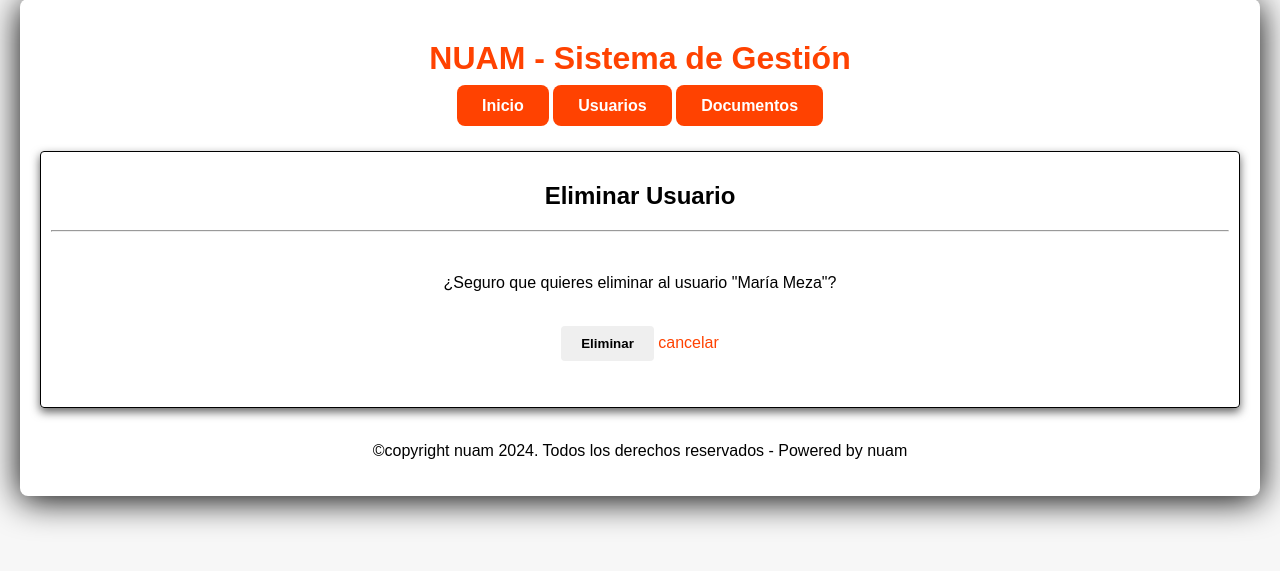
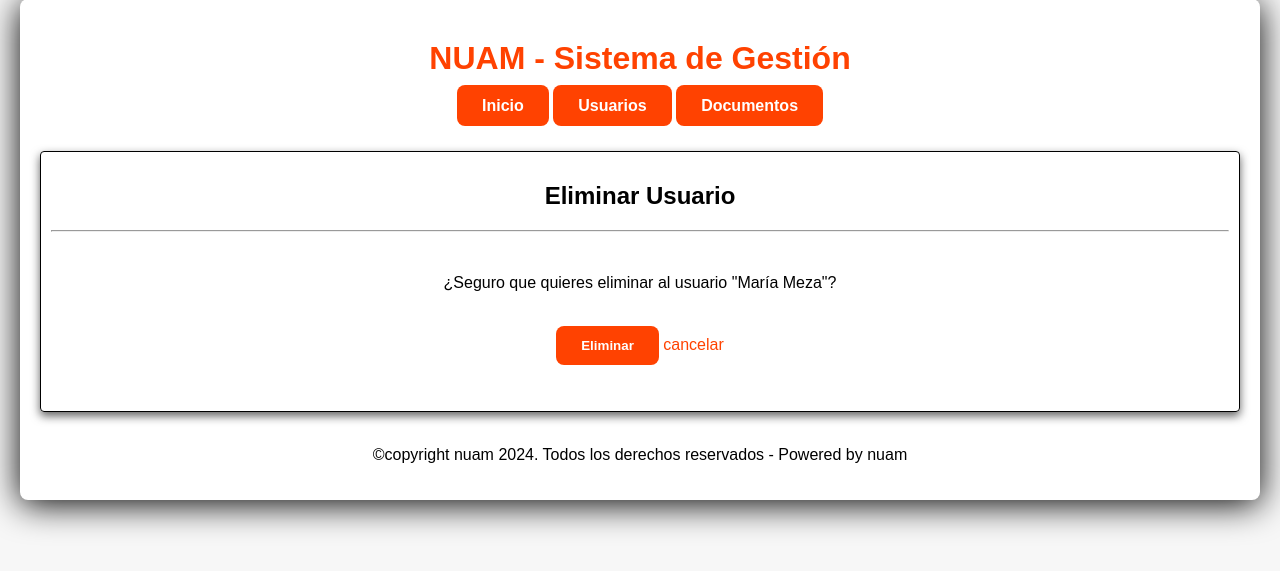
Before and after one commit to kiuiwi/nuam, a Django app: page /usuarios/usuarios/1/eliminar/ in a window 1280 px wide. Shown: the part 155-726 px from the top of the page. Run offline with Django 5.2, Linux system fonts and the light colour scheme; data comes from the database, SQL or seed files in the repository.

Commit message:
boton eliminar

```diff
--- a/app/templates/usuarios/eliminar.html
+++ b/app/templates/usuarios/eliminar.html
@@ -9,7 +9,7 @@
     <br>
     <form method="post">
         {% csrf_token %}
-        <button type="submit">Eliminar</button>
+        <button class="btn" type="submit">Eliminar</button>
         <a href="{% url 'lista_usuarios' %}">cancelar</a>
     </form>
     <br><br>
```
